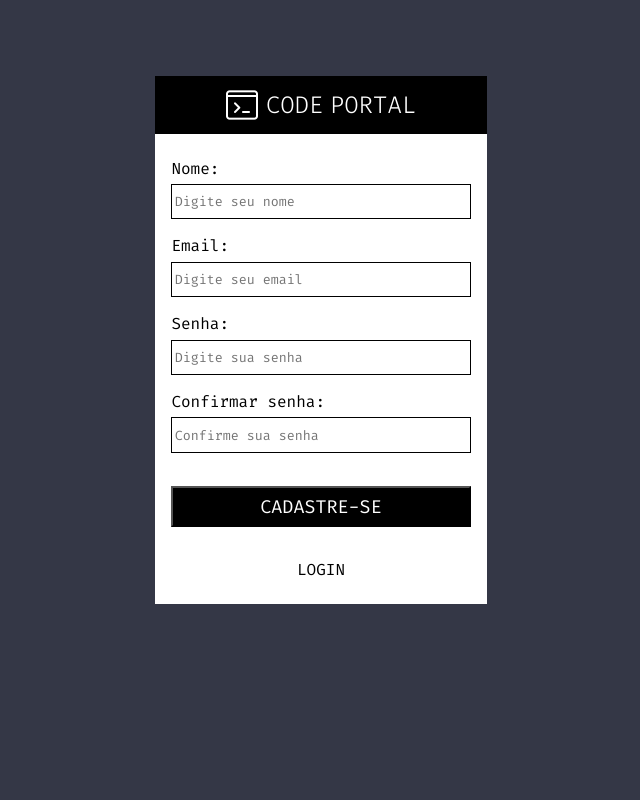
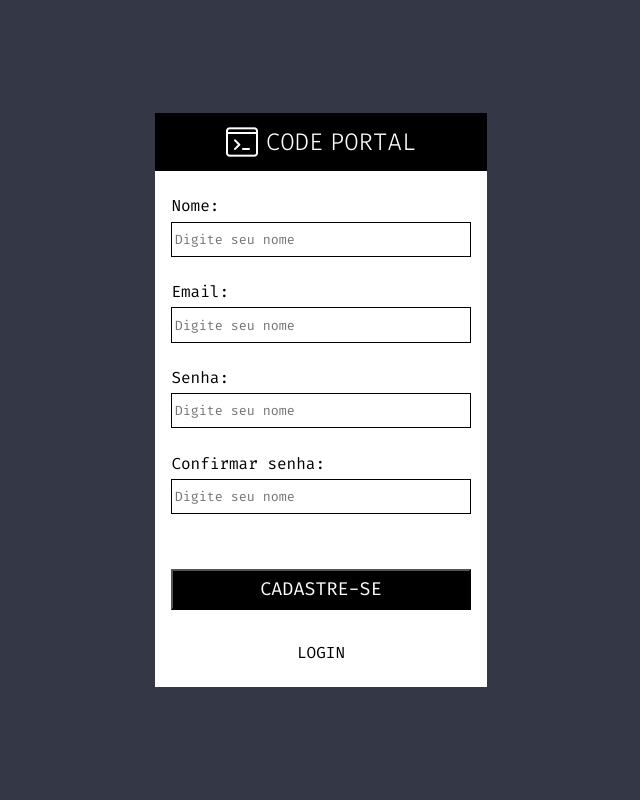
Before and after one commit to dhomini-rabelo/Blog, a Django app: page /cadastro/ in a window 1280 px wide. Shown: the whole page, without its empty margins (319-959 px from the left). Run offline with Django 3.2, Linux system fonts and the light colour scheme.

Commit message:
nova feature que criar formulários, implementada na página de cadastro

```diff
--- a/project/Support/Code/actions/Support/form.py
+++ b/project/Support/Code/actions/Support/form.py
@@ -1,9 +1,9 @@
 # django
 from django.utils.html import format_html
 # this module
-from support import adapt_form_errors, adapt_list_of_post_form
-from functions_dict import convert_functions, other_errors_functions
-from checks import check_null
+from .support import adapt_form_errors, adapt_list_of_post_form
+from .functions_dict import convert_functions, other_errors_functions
+from .checks import check_null
 # others
 from decimal import InvalidOperation
 from typing import Sequence, Union, Any
@@ -32,11 +32,10 @@ def convert_validation(field: Any, new_type: str):
 
 
 
-field_sequence_for_validation = Sequence[Any, str, str, list[tuple[str, Any]]]
-form_type = list[list[field_sequence_for_validation]]
 
 
-def get_post_form_errors(form: form_type) -> dict[str, str]:
+
+def get_post_form_errors(form: dict) -> dict[str, str]:
     """
     Form list fields
     [
@@ -99,6 +98,9 @@ class Form:
     def __init__(self):
         self.form_fields = []
         self.form = ''
+        self.error_space_html = '<div class="error">'
+        self.error_message_format = '<img src="/static/admin/img/icon-no.svg" alt="error-img"><span class="error-message"></span>'
+        self.error_message_space_html = '<span class="error-message">'
 
     def _update_form(self):
         for field in self.form_fields:
@@ -106,14 +108,28 @@ class Form:
 
     def add_charfields(self, fields: list, structure: str):
         for field in fields:
-            self.form_fields.append({'name': field, 'html': structure.replace('[input]', field)})
+            self.form_fields.append({'name': field['name'], 'html': structure.replace('[name]', field['name']).replace('[label]', field['label'])})
         self._update_form()
 
-    def show_errors(errors: dict):
-        pass
+    def show_errors(self, errors: dict):
+        for input in self.form_fields:
+            if input['name'] in errors.keys():
+                input['html'] = input['html'].replace(self.error_space_html, f'{self.error_space_html}{self.error_message_format}').replace(self.error_message_space_html, f'{self.error_message_space_html}{errors[input["name"]]}')
+        self.clear_form()
+        self._update_form()
+
 
     def clear_form(self):
         self.form = ''
 
+    def change_error_html(self, error_content: str, error_message_html: str, error_space: str):
+        """
+        self.error_space_html => div
+        self.error_message_space_html => span
+        """
+        self.error_space_html = error_content
+        self.error_message_format = error_message_html
+        self.error_message_space_html = error_space
+
     def get_form(self):
         return format_html(self.form)
--- a/project/Support/Code/actions/Support/functions_dict.py
+++ b/project/Support/Code/actions/Support/functions_dict.py
@@ -1,4 +1,4 @@
-from validators import validate_unique, validate_for_email, validate_caracters, validate_for_slug, validate_only_numeric
+from .validators import validate_unique, validate_for_email, validate_caracters, validate_for_slug, validate_only_numeric
 from datetime import datetime
 from decimal import Decimal
 
--- a/project/Support/Code/actions/Support/support.py
+++ b/project/Support/Code/actions/Support/support.py
@@ -1,5 +1,5 @@
 # this module
-from functions_dict import messages_form_errors
+from .functions_dict import messages_form_errors
 
 
 def adapt_form_errors(form_errors: dict[str, list]) -> dict[str, str]:
--- a/project/Support/Code/actions/Support/utils.py
+++ b/project/Support/Code/actions/Support/utils.py
@@ -1,5 +1,5 @@
 # this module
-from functions_dict import filters_functions
+from .functions_dict import filters_functions
 # others
 from datetime import datetime
 from collections.abc import Mapping
--- /dev/null
+++ b/project/Support/Code/actions/_accounts/register.py
@@ -0,0 +1,23 @@
+from Support.Code.actions.Support.form import Form
+
+def get_register_form_class():
+    register_form = Form()
+
+    fields = [
+        {'name': 'name', 'label': 'Nome'},
+        {'name': 'email', 'label': 'Email'},
+        {'name': 'password', 'label': 'Senha'},
+        {'name': 'confirm_password', 'label': 'Confirmar senha'},
+    ]
+
+    html_structure = """
+    <div class="field-group">
+        <label for="id_[name]">[label]:</label>
+        <input type="text" name="[name]" id="id_[name]" placeholder="Digite seu nome">
+        <div class="error"></div>
+    </div>
+    """
+
+    register_form.add_charfields(fields, html_structure)
+
+    return register_form
--- a/project/Support/FrontEnd/styles/apps/accounts/login.css
+++ b/project/Support/FrontEnd/styles/apps/accounts/login.css
@@ -12,7 +12,6 @@ main{
 
 form{
     display: inline-block;
-    margin-bottom: 15vh;
     background-color: white;
     color: black;
 }
@@ -48,7 +47,7 @@ input[type="text"], input[type="password"]{
 }
 
 .field-group{
-    margin-bottom: 1rem;
+    margin-bottom: 0.2rem;
 }
 
 label{
@@ -92,6 +91,17 @@ button:hover{
     cursor: pointer;
 }
 
+.error{
+    margin-top: 0.15rem;
+    display: flex;
+    min-height: 18.5px;
+}
+
+.error-message{
+    margin-left: 0.1rem;
+    color: rgb(210, 53, 53);
+    font-size: 0.8rem;
+}
 
 @media(max-width: 375px){
     .block-logo{
--- a/project/Support/FrontEnd/templates/accounts/register.html
+++ b/project/Support/FrontEnd/templates/accounts/register.html
@@ -28,22 +28,7 @@
             </a>
         </div>
         <div class="form-group">
-            <div class="field-group">
-                <label for="id_name">Nome:</label>
-                <input type="text" name="name" id="id_name" placeholder="Digite seu nome">
-            </div>
-            <div class="field-group">
-                <label for="id_email">Email:</label>
-                <input type="password" name="email" id="id_email" placeholder="Digite seu email">
-            </div>
-            <div class="field-group">
-                <label for="id_password">Senha:</label>
-                <input type="password" name="password" id="id_password" placeholder="Digite sua senha">
-            </div>
-            <div class="field-group">
-                <label for="id_confirm_password">Confirmar senha:</label>
-                <input type="password" name="confirm_password" id="id_confirm_password" placeholder="Confirme sua senha">
-            </div>
+            {{form}}
             <button type="submit">CADASTRE-SE</button>
         </div>
         <div class="create-an-account"><a href="{% url 'login' %}">LOGIN</a>
--- a/project/accounts/views.py
+++ b/project/accounts/views.py
@@ -1,3 +1,4 @@
+from Support.Code.actions._accounts.register import get_register_form_class
 from django.shortcuts import render
 from django.views.generic import View
 
@@ -8,6 +9,9 @@ class RegisterView(View):
 
     def get(self, request):
         context = {}
+        form_class = get_register_form_class()
+        context['form'] = form_class.get_form()
+
         return render(request, 'accounts/register.html', context)
 
 
```
Also changed, not shown: project/Support/FrontEnd/templates/accounts/login.html (+5 -3 lines), project/Support/Code/actions/_accounts/__init__.py (added).
